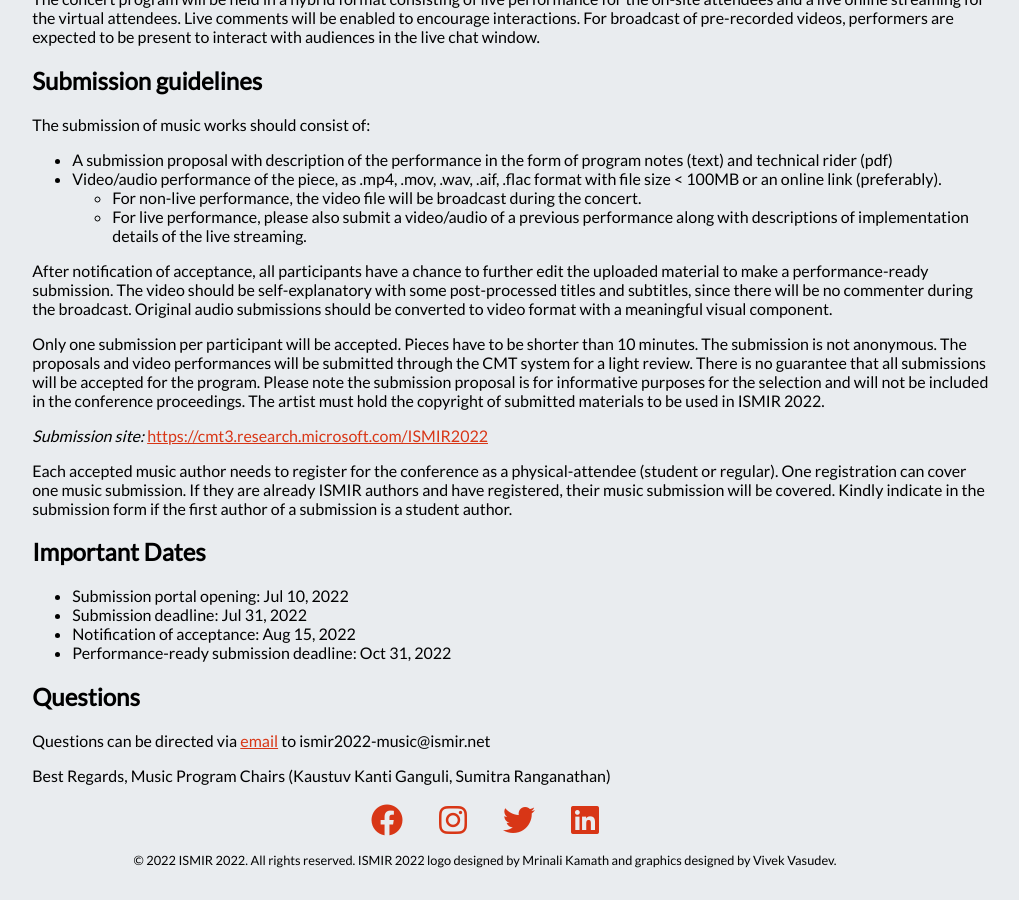
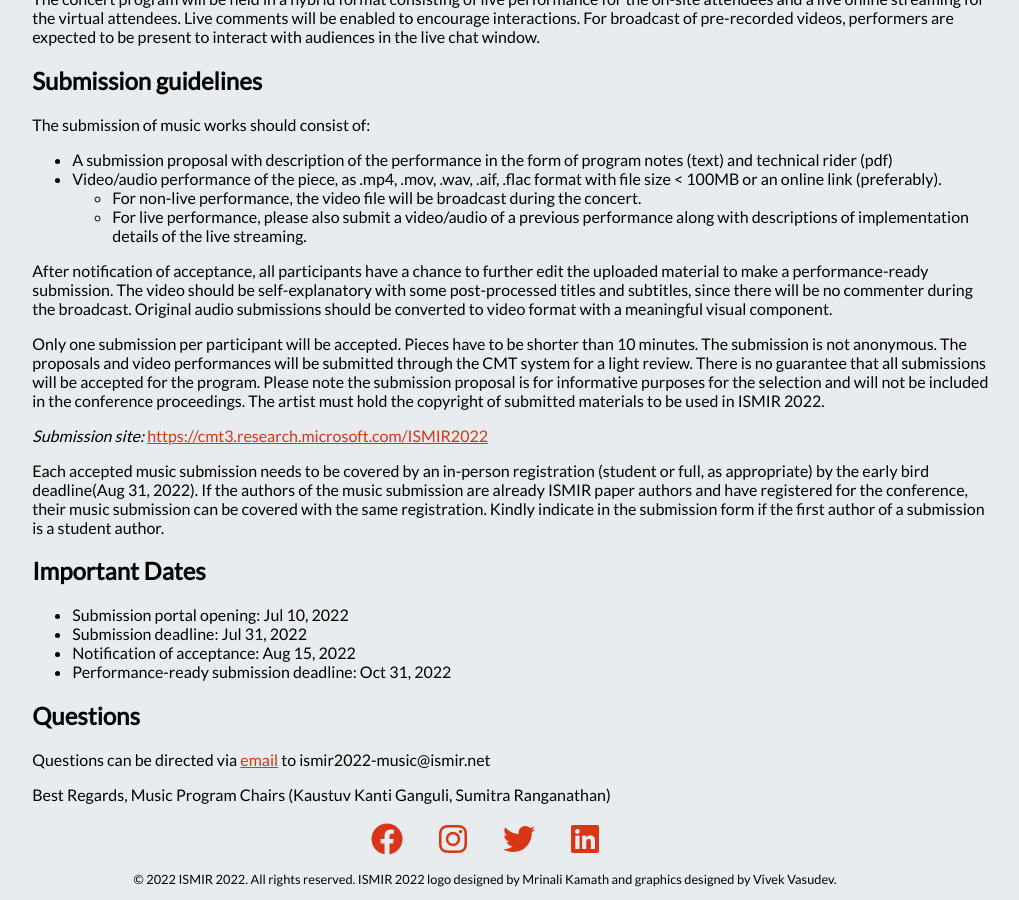
Before and after one commit to ismir2022/ismir2022.github.io, a Jekyll site: the page built from calls/cfm.md, in a window 1280 px wide and 900 px high, scrolled down 1185 px. Shown: the whole window, without its empty margins (155-1174 px from the left). Built offline with Jekyll 4.4.1, drawn with Linux system fonts in a browser that asks for light colours; nearby versions of some CDN libraries.

Commit message:
Update cfm.md

```diff
--- a/calls/cfm.md
+++ b/calls/cfm.md
@@ -30,7 +30,7 @@ Only one submission per participant will be accepted. Pieces have to be shorter
 
 _Submission site:_ [https://cmt3.research.microsoft.com/ISMIR2022](https://cmt3.research.microsoft.com/ISMIR2022)
 
-Each accepted music author needs to register for the conference as a physical-attendee (student or regular). One registration can cover one music submission. If they are already ISMIR authors and have registered, their music submission will be covered. Kindly indicate in the submission form if the first author of a submission is a student author.
+Each accepted music submission needs to be covered by an in-person registration (student or full, as appropriate) by the early bird deadline(Aug 31, 2022). If the authors of the music submission are already ISMIR paper authors and have registered for the conference, their music submission can be covered with the same registration. Kindly indicate in the submission form if the first author of a submission is a student author.
 
 ## Important Dates
 * Submission portal opening: Jul 10, 2022
```
